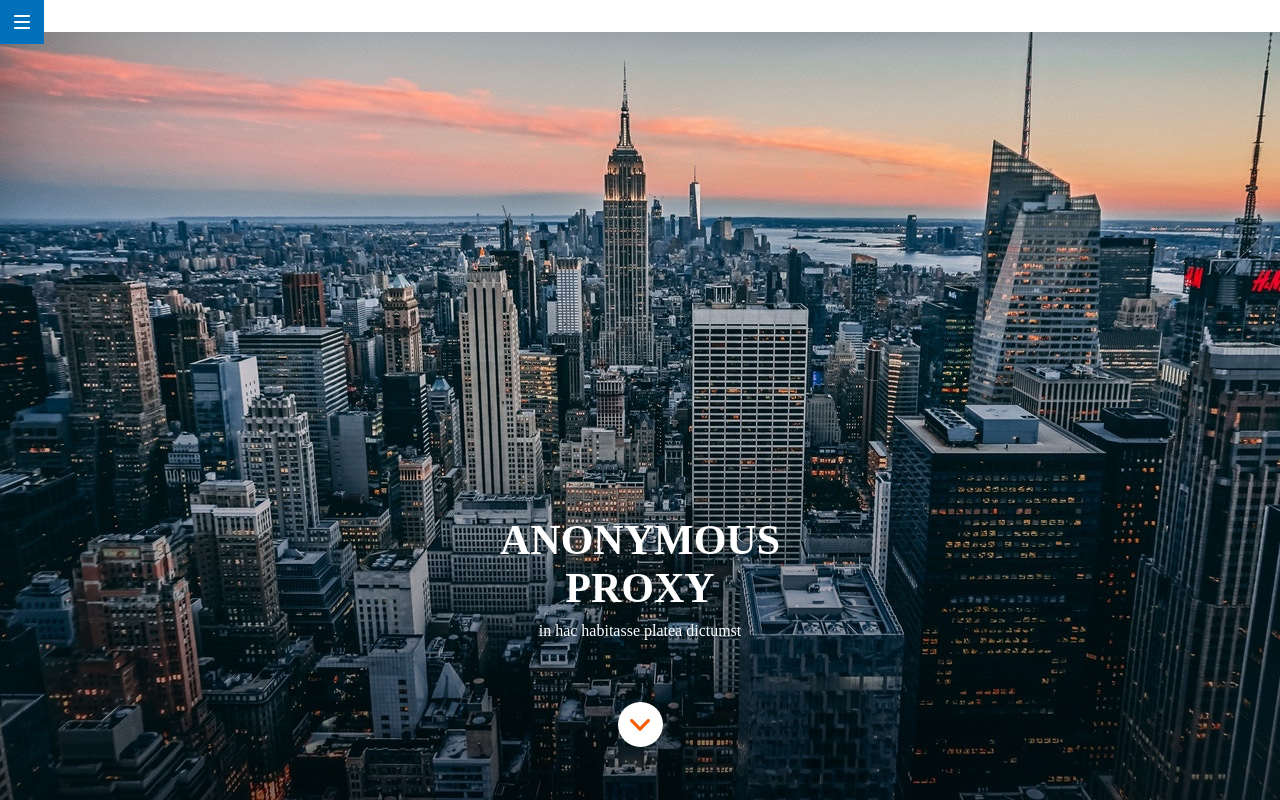
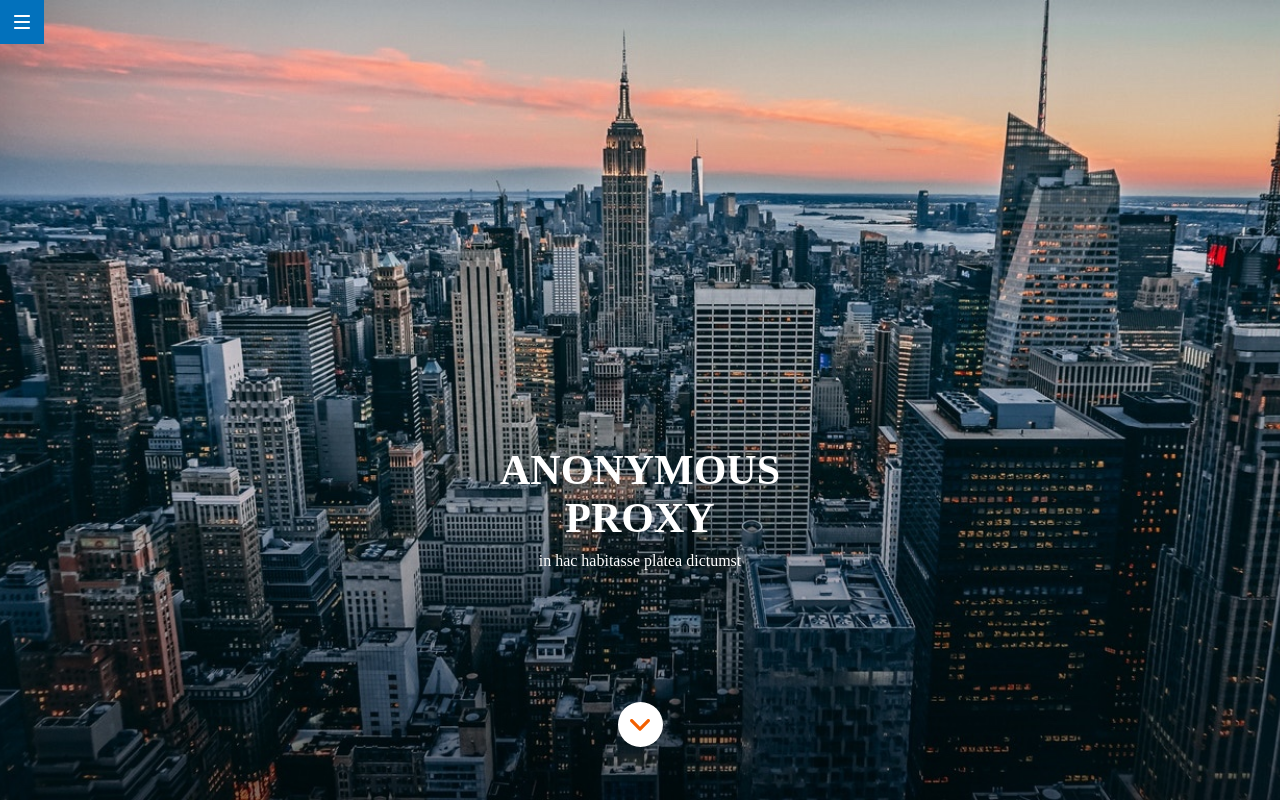
Before and after one commit to martagrio/m1-evaluacion-final-martagrio, a website: page _src/templates/index.html in a window 1280 px wide. Drawn offline with nearby package versions, Linux system fonts and the light colour scheme; files that its build step writes are made by us from their sources; files whose address does not match are found by name.

Commit message:
fix hero issues

```diff
--- a/_src/assets/scss/components/_hero.scss
+++ b/_src/assets/scss/components/_hero.scss
@@ -1,5 +1,6 @@
 .hero__box {
     background: url("../images/cover.jpg") center bottom no-repeat;
+    background-size: cover;
     height: 100vh;
     color: $color--white;
 }
@@ -9,7 +10,7 @@
     display: flex;
     flex-direction: column;
     align-items: center;
-    justify-content: flex-end;
+    justify-content: space-between;
     text-align: center;
 }
 
@@ -24,7 +25,7 @@
 }
 
 .hero--text {
-    transform: translateY(-50%);
+    transform: translateY(360%);
 }
 
 .hero--title {
```
